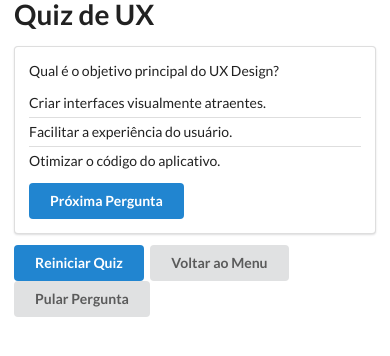
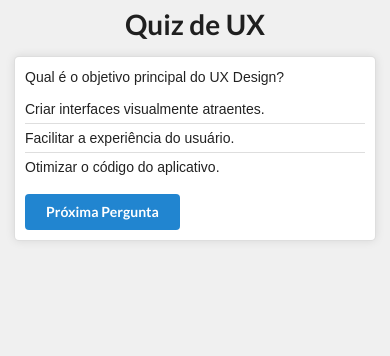
Before and after one commit to site-ux/site-ux, a plain HTML site: page pag1.html in a window 390 px wide. Drawn offline with nearby package versions, Linux system fonts and the light colour scheme.

Commit message:
create style
Adicionado css na pág quiz

```diff
--- a/pag1.html
+++ b/pag1.html
@@ -8,7 +8,75 @@
   <!-- Inclua o link para o Semantic UI CSS -->
   <link rel="stylesheet" href="https://cdnjs.cloudflare.com/ajax/libs/semantic-ui/2.4.1/semantic.min.css">
   <style>
-    /* Estilos personalizados podem ser adicionados aqui */
+    /* Estilos personalizados */
+    body {
+      background-color: #f0f0f0; /* Cor de fundo do corpo */
+      font-family: Arial, sans-serif; /* Fonte padrão */
+    }
+
+    .ui.container {
+      margin-top: 20px; /* Margem superior para o container */
+    }
+
+    .ui.header {
+      text-align: center; /* Centraliza o cabeçalho */
+    }
+
+    .ui.segment {
+      background-color: #fff; /* Cor de fundo do segmento */
+      border-radius: 5px; /* Borda arredondada */
+      box-shadow: 0px 0px 10px rgba(0, 0, 0, 0.1); /* Sombra suave */
+    }
+
+    #result-container {
+      text-align: center; /* Centraliza o container de resultado */
+      margin-top: 20px; /* Margem superior */
+    }
+
+    .ui.button {
+      margin-top: 10px; /* Margem superior para os botões */
+    }
+
+    .ui.primary.button {
+      background-color: #2185d0; /* Cor de fundo do botão primário */
+      color: #fff; /* Cor do texto do botão primário */
+    }
+
+    .ui.primary.button:hover {
+      background-color: #1678c2; /* Cor de fundo do botão primário ao passar o mouse */
+    }
+
+    .ui.button:not(.primary) {
+      background-color: transparent; /* Cor de fundo dos botões não primários */
+      color: #2185d0; /* Cor do texto dos botões não primários */
+    }
+
+    .ui.button:not(.primary):hover {
+      background-color: rgba(0, 0, 0, 0.05); /* Cor de fundo dos botões não primários ao passar o mouse */
+    }
+
+    .item {
+      cursor: pointer; /* Altera o cursor ao passar sobre as opções */
+    }
+
+    /* Estilo para dispositivos móveis */
+    @media (max-width: 767px) {
+      .ui.container {
+        margin-top: 10px; /* Margem superior menor para dispositivos móveis */
+      }
+
+      .ui.segment {
+        padding: 10px; /* Espaçamento interno menor para dispositivos móveis */
+      }
+
+      .ui.button {
+        margin-top: 5px; /* Margem superior menor para os botões em dispositivos móveis */
+      }
+
+      .item {
+        padding: 5px 10px; /* Espaçamento interno menor para as opções em dispositivos móveis */
+      }
+    }
   </style>
 </head>
 
@@ -20,7 +88,7 @@
       <div id="options" class="ui relaxed divided list"></div>
       <button id="next-btn" class="ui primary button">Próxima Pergunta</button>
     </div>
-    <div id="result-container">
+    <div id="result-container" style="display: none;">
       <h2 class="ui header" id="result"></h2>
       <button id="restart-btn" class="ui primary button">Reiniciar Quiz</button>
       <button id="btn-voltar-menu" class="ui button">Voltar ao Menu</button>
@@ -40,7 +108,7 @@
 
       // Função para carregar as perguntas do JSON
       function loadQuestions() {
-        $.getJSON('http://localhost:8000/quiz.json', function (data) {
+        $.getJSON('http://localhost:8080/quiz.json', function (data) {
           questions = data.perguntas; // Carrega as perguntas do JSON para o array
           displayQuestion(); // Exibe a primeira pergunta
         });
```
